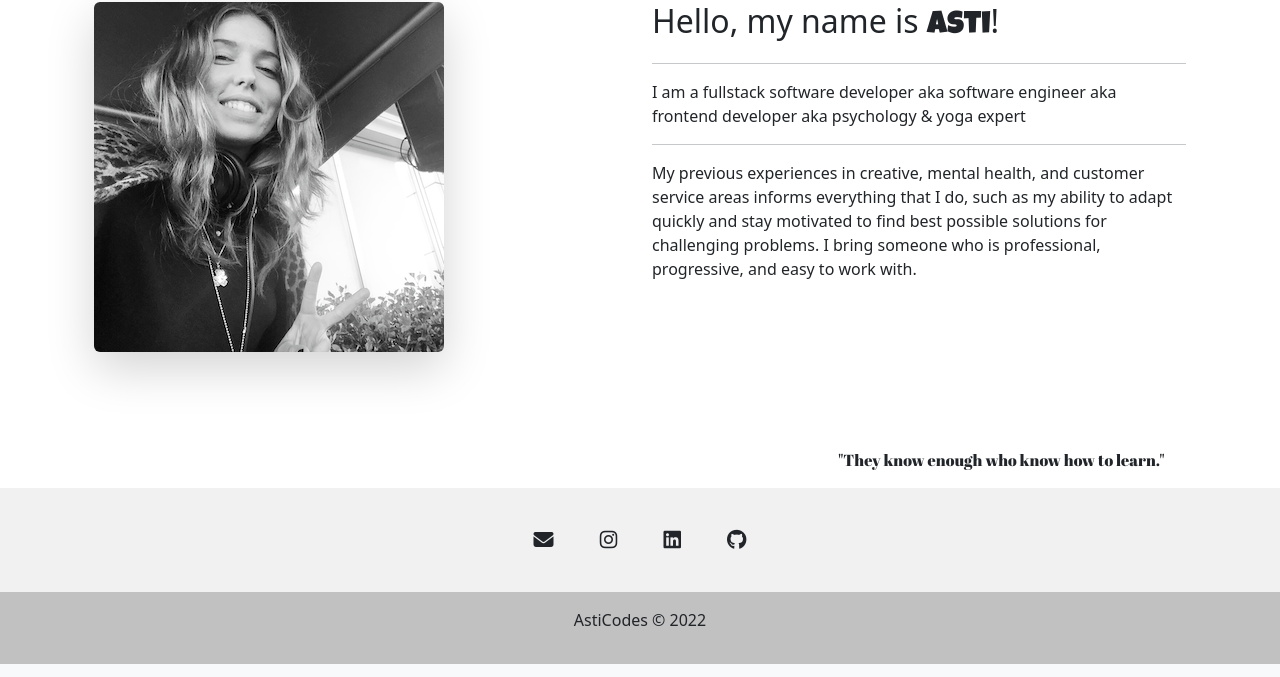
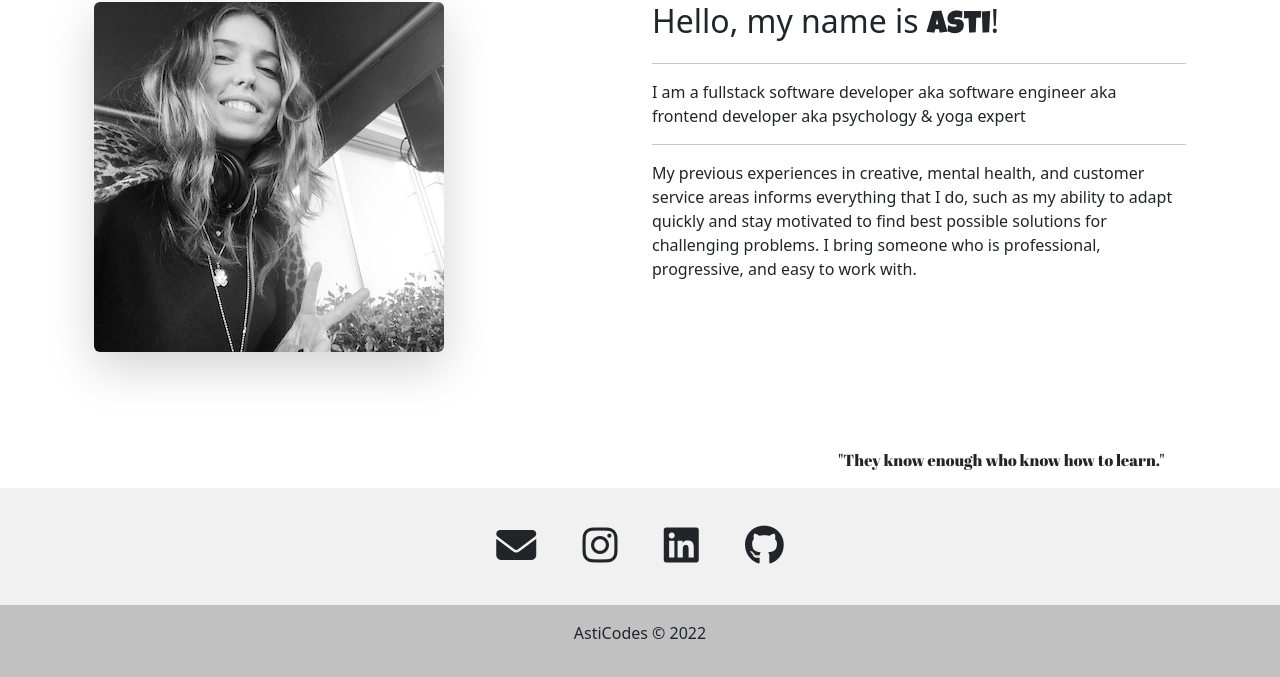
Before and after one commit to AnastasiiaAsti/portfolio, a Django app: page /about/ in a window 1280 px wide. Shown: the part 236-913 px from the top of the page. Run offline with Django 4.2, Linux system fonts and the light colour scheme; data that the repository does not hold is empty; some libraries are stand-ins or nearby versions; some web fonts are replaced.

Commit message:
change icon size

```diff
--- a/main_app/templates/base.html
+++ b/main_app/templates/base.html
@@ -78,7 +78,7 @@
             href="mailto:astistateofmind@gmail.com"
             role="button"
             data-mdb-ripple-color="dark"
-            ><i class="fa-solid fa-envelope"></i
+            ><i class="fa-solid fa-2x fa-envelope"></i
           ></a>
 
           <!-- Instagram -->
@@ -88,7 +88,7 @@
             target="_blank"
             role="button"
             data-mdb-ripple-color="dark"
-            ><i class="fab fa-instagram"></i
+            ><i class="fab fa-2x fa-instagram"></i
           ></a>
 
           <!-- Linkedin -->
@@ -98,7 +98,7 @@
             target="_blank"
             role="button"
             data-mdb-ripple-color="dark"
-            ><i class="fab fa-linkedin"></i
+            ><i class="fab fa-2x fa-linkedin"></i
           ></a>
           <!-- Github -->
           <a
@@ -107,7 +107,7 @@
             role="button"
             target="_blank"
             data-mdb-ripple-color="dark"
-            ><i class="fab fa-github"></i
+            ><i class="fab fa-2x fa-github"></i
           ></a>
         </section>
         <!-- Section: Social media -->
```
